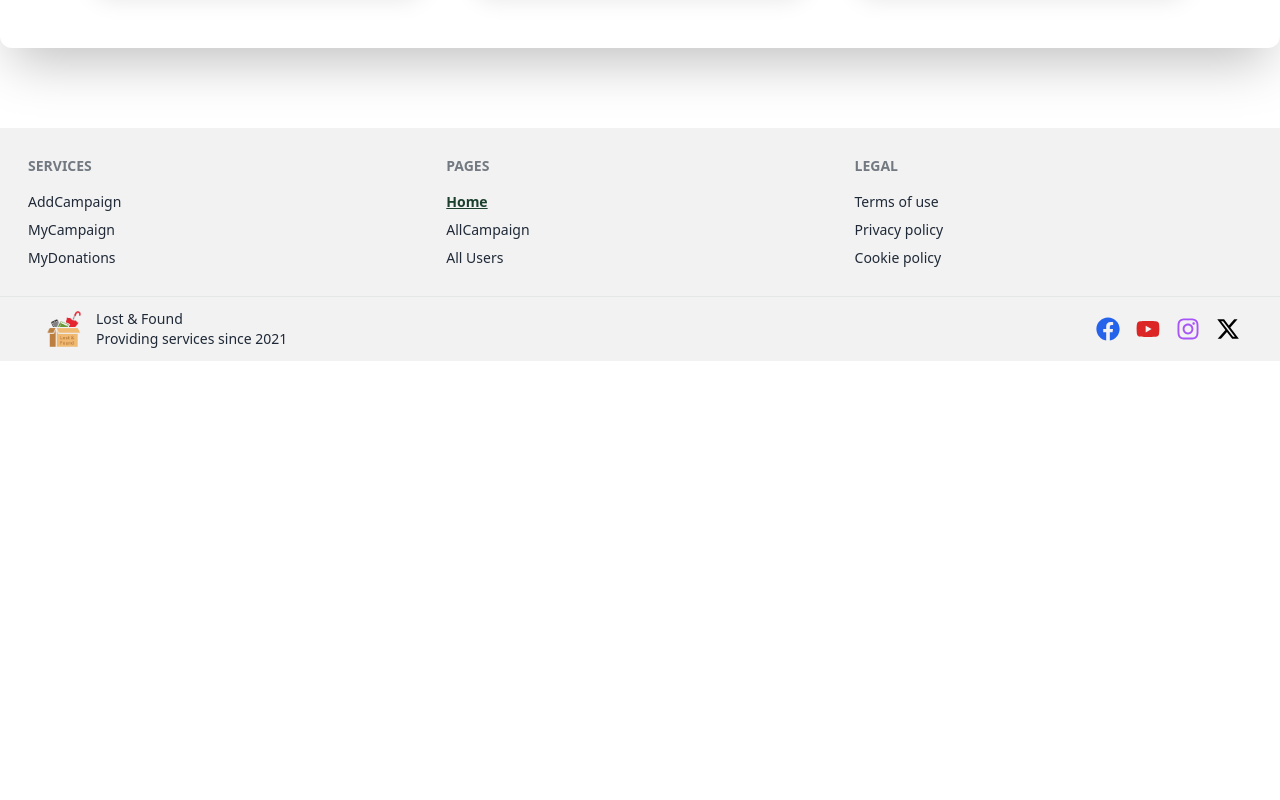
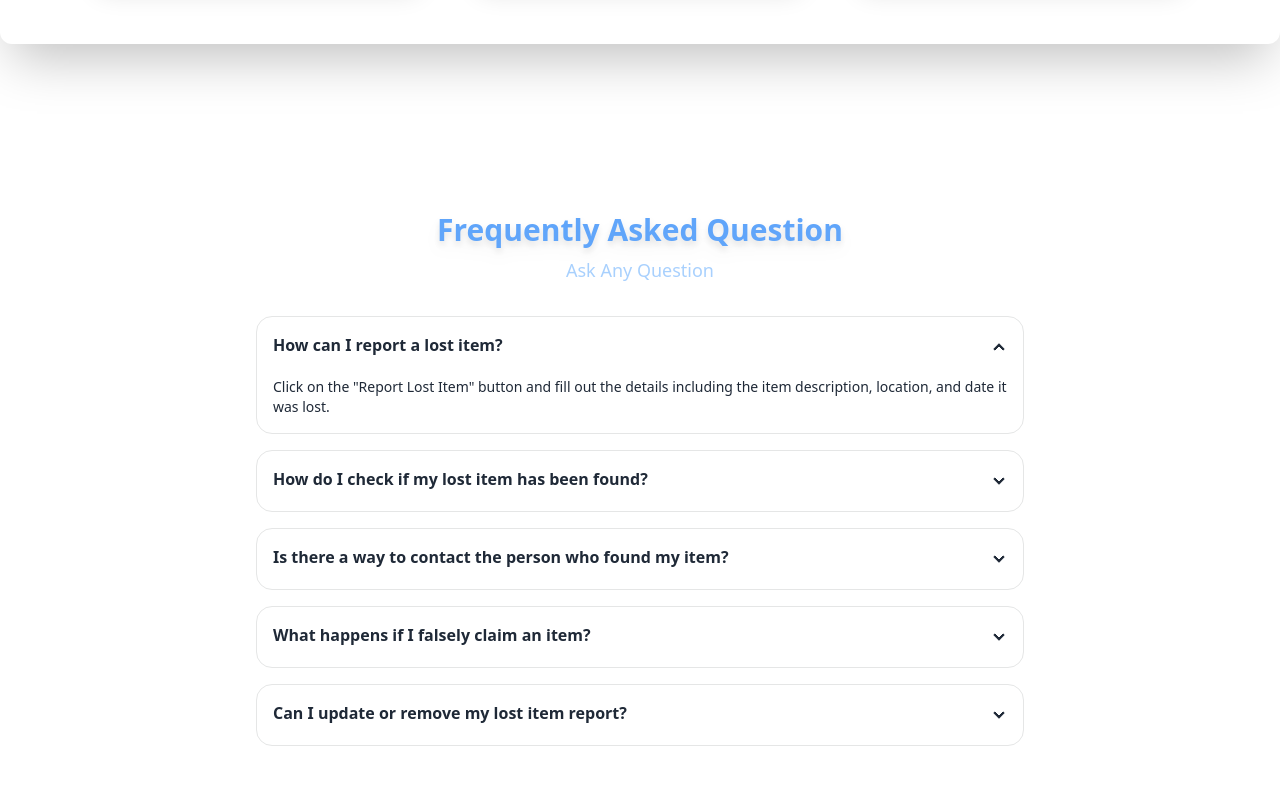
Before and after one commit to Alifa-AS/B10A11-lost-found-client, a React (Vite) app: page / in a window 1280 px wide. Shown: the part 1920-2720 px from the top of the page. Before the commit the page ends 2281 px from the top, so only its background shows below. Built offline with nearby package versions, Linux system fonts and the light colour scheme; no server answers.

Commit message:
faq and typewriter fix

```diff
--- /dev/null
+++ b/src/pages/Home/Faq/Faq.jsx
@@ -0,0 +1,79 @@
+import React from "react";
+
+const Faq = () => {
+  return (
+    <div className="p-5 md:p-10 lg:p-16">
+      {/* Heading */}
+      <div className="text-center py-6">
+        <h2 className="text-3xl font-extrabold text-blue-400 drop-shadow-lg">
+          Frequently Asked Question
+        </h2>
+        <p className="text-lg text-blue-300 opacity-80 py-2 ">Ask Any Question</p>
+      </div>
+
+      <div className="space-y-4 max-w-3xl mx-auto">
+        {/* Question 1 */}
+        <div className="collapse collapse-arrow bg-base-100 border border-base-300">
+          <input type="radio" name="faq-accordion" defaultChecked />
+          <div className="collapse-title font-semibold">
+            How can I report a lost item?
+          </div>
+          <div className="collapse-content text-sm">
+            Click on the "Report Lost Item" button and fill out the details
+            including the item description, location, and date it was lost.
+          </div>
+        </div>
+
+        {/* Question 2 */}
+        <div className="collapse collapse-arrow bg-base-100 border border-base-300">
+          <input type="radio" name="faq-accordion" />
+          <div className="collapse-title font-semibold">
+            How do I check if my lost item has been found?
+          </div>
+          <div className="collapse-content text-sm">
+            Visit the "Found Items" section and search by keywords or category
+            to check if someone has reported your lost item.
+          </div>
+        </div>
+
+        {/* Question 3 */}
+        <div className="collapse collapse-arrow bg-base-100 border border-base-300">
+          <input type="radio" name="faq-accordion" />
+          <div className="collapse-title font-semibold">
+            Is there a way to contact the person who found my item?
+          </div>
+          <div className="collapse-content text-sm">
+            Yes! If someone reports an item as found, you can click on their
+            report and use the "Contact Finder" option to send them a message.
+          </div>
+        </div>
+
+        {/* Question 4 */}
+        <div className="collapse collapse-arrow bg-base-100 border border-base-300">
+          <input type="radio" name="faq-accordion" />
+          <div className="collapse-title font-semibold">
+            What happens if I falsely claim an item?
+          </div>
+          <div className="collapse-content text-sm">
+            We take false claims seriously. If someone is found falsely claiming
+            items, their account may be suspended or banned.
+          </div>
+        </div>
+
+        {/* Question 5 */}
+        <div className="collapse collapse-arrow bg-base-100 border border-base-300">
+          <input type="radio" name="faq-accordion" />
+          <div className="collapse-title font-semibold">
+            Can I update or remove my lost item report?
+          </div>
+          <div className="collapse-content text-sm">
+            Yes, go to "My Reports" section in your profile, where you can edit
+            details or mark the item as found.
+          </div>
+        </div>
+      </div>
+    </div>
+  );
+};
+
+export default Faq;
--- a/src/pages/Home/Home.jsx
+++ b/src/pages/Home/Home.jsx
@@ -3,6 +3,7 @@ import Banner from './Banner';
 import Motion from './Motion';
 import LatestItems from './LatestItems';
 import ItemsCounter from './Items Counter/ItemsCounter';
+import Faq from './Faq/Faq';
 
 const Home = () => {
     return (
@@ -11,6 +12,7 @@ const Home = () => {
             <LatestItems />
             <Motion />
             <ItemsCounter />
+            <Faq />
         </div>
     );
 };
--- a/src/pages/Home/Items Counter/ItemsCounter.jsx
+++ b/src/pages/Home/Items Counter/ItemsCounter.jsx
@@ -29,7 +29,7 @@ const PremiumClass = () => {
     <section className="my-20 text-center py-16 rounded-xl shadow-2xl">
       <div className="max-w-6xl mx-auto px-6">
         {/* Heading */}
-        <h2 className="text-4xl font-extrabold text-blue-400 drop-shadow-lg">🚀Lost & Found Services</h2>
+        <h2 className="text-3xl font-extrabold text-blue-400 drop-shadow-lg">🚀Lost & Found Services</h2>
         <p className="text-lg text-blue-300 opacity-80 mb-8">Exclusive Priority Assistance & Tracking</p>
 
         {/* Cards Grid */}
--- a/src/pages/Home/LatestItems.jsx
+++ b/src/pages/Home/LatestItems.jsx
@@ -2,7 +2,6 @@ import React, { useEffect, useState } from "react";
 import LatestItemsCard from "./LatestItemsCard";
 import { useTypewriter } from "react-simple-typewriter";
 import { Link } from "react-router-dom";
-
 
 const LatestItems = () => {
   const [items, setItems] = useState([]);
@@ -18,20 +17,21 @@ const LatestItems = () => {
     fetch("https://lost-and-found-server-swart.vercel.app/items/all")
       .then((res) => {
         if (!res.ok) {
-          throw new Error('Failed to fetch');
+          throw new Error("Failed to fetch");
         }
         return res.json();
       })
       .then((data) => {
-          if (!Array.isArray(data)) {
-            throw new Error('Data is not an array');
-          }
+        if (!Array.isArray(data)) {
+          throw new Error("Data is not an array");
+        }
 
-          const sortedItems =
-          data.sort((a,b) => new Date(b.date) - new Date(a.date)).slice(0,6);
-          setItems(sortedItems);
+        const sortedItems = data
+          .sort((a, b) => new Date(b.date) - new Date(a.date))
+          .slice(0, 6);
+        setItems(sortedItems);
       })
-       .catch((error)=>console.error("Error Fetching:", error));
+      .catch((error) => console.error("Error Fetching:", error));
   }, []);
 
   if (items.length === 0) {
@@ -44,12 +44,13 @@ const LatestItems = () => {
 
   return (
     <div className="my-20">
-      <div>
-        <h2 className="text-center font-bold m-6 text-3xl text-blue-600">
-          Latest Lost & found
+      <div className="pb-5">
+        <h2 className="text-center py-5 text-3xl font-extrabold text-blue-400 drop-shadow-lg">
+          Latest Lost & Found Items
         </h2>
-        <h2 className="text-center">
-          <span className="font-bold text-indigo-600 text-center">
+
+        <h2 className="text-center min-h-[40px]">
+          <span className="font-bold text-indigo-400 text-center">
             {typeEffect}
           </span>
         </h2>
```
